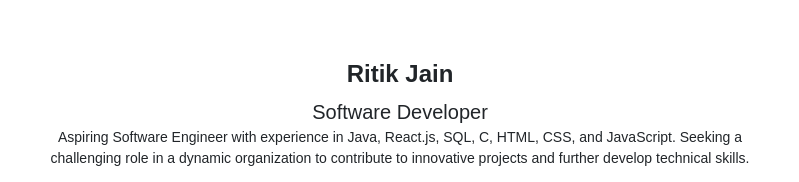
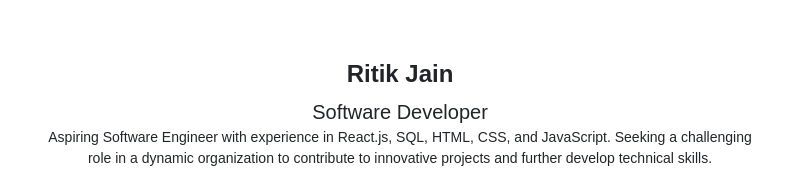
Before and after one commit to Ritikjain91/Resume, a website: page index.html in a window 1280 px wide. Shown: the top 182 px of the page, without its empty margins (240-1039 px from the left). Drawn offline with nearby package versions, Linux system fonts and the light colour scheme.

Commit message:
updated code

```diff
--- a/index.html
+++ b/index.html
@@ -15,7 +15,7 @@
       <div class="text-center mb-3">
         <h1>Ritik Jain</h1>
         <p class="lead">Software Developer</p>
-        <p>Aspiring Software Engineer with experience in Java, React.js, SQL, C, HTML, CSS, and JavaScript. Seeking a challenging role in a dynamic organization to contribute to innovative projects and further develop technical skills.</p>
+        <p>Aspiring Software Engineer with experience in React.js, SQL,  HTML, CSS, and JavaScript. Seeking a challenging role in a dynamic organization to contribute to innovative projects and further develop technical skills.</p>
       </div>
 
       <!-- Contact Info -->
```
